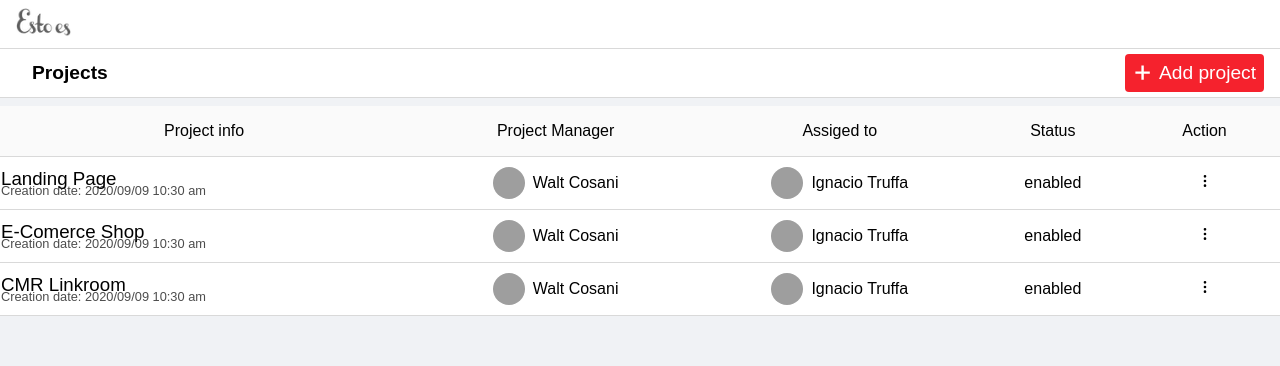
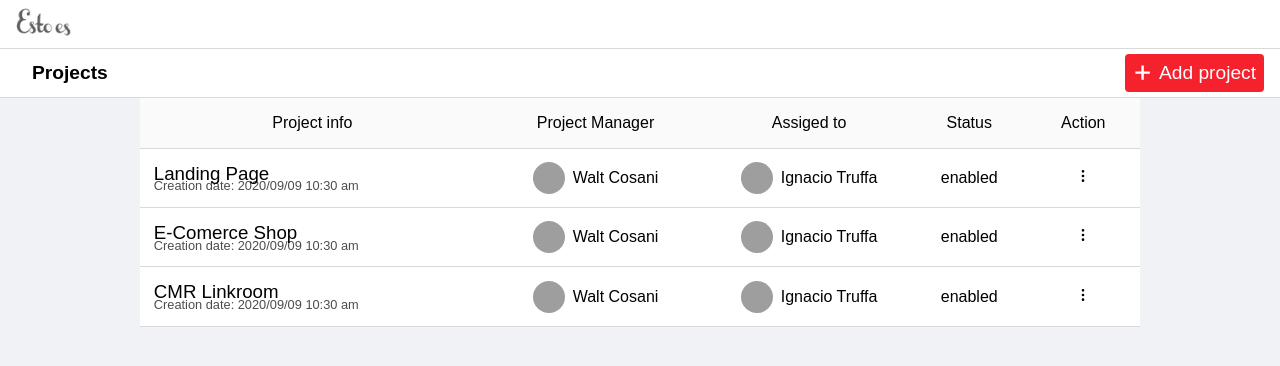
Before and after one commit to TanisJam/esto-es-challenge, a React (Create React App) app: page / in a window 1280 px wide. Shown: the top 366 px of the page. Built offline with nearby package versions, Linux system fonts and the light colour scheme; grey boxes are pictures that could not be loaded; a web font is replaced by a local one.

Commit message:
minor styles fix

```diff
--- a/src/components/List/Card.module.scss
+++ b/src/components/List/Card.module.scss
@@ -18,6 +18,9 @@
       font-size: 0.8rem;
       color: rgba(0, 0, 0, 0.7);
       margin-top: -0.4rem;
+    }
+    @media screen and (min-width: 480px) {
+      padding : .8rem;
     }
   }
   .projectManager,
@@ -60,4 +63,5 @@
       bottom: -2rem;
     }
   }
+
 }
--- a/src/components/Main/Main.module.scss
+++ b/src/components/Main/Main.module.scss
@@ -1,4 +1,6 @@
 .main {
   margin-top: 0.5rem;
   background-color: white;
+  max-width: 1000px;
+  margin: 0 auto;
 }
```
